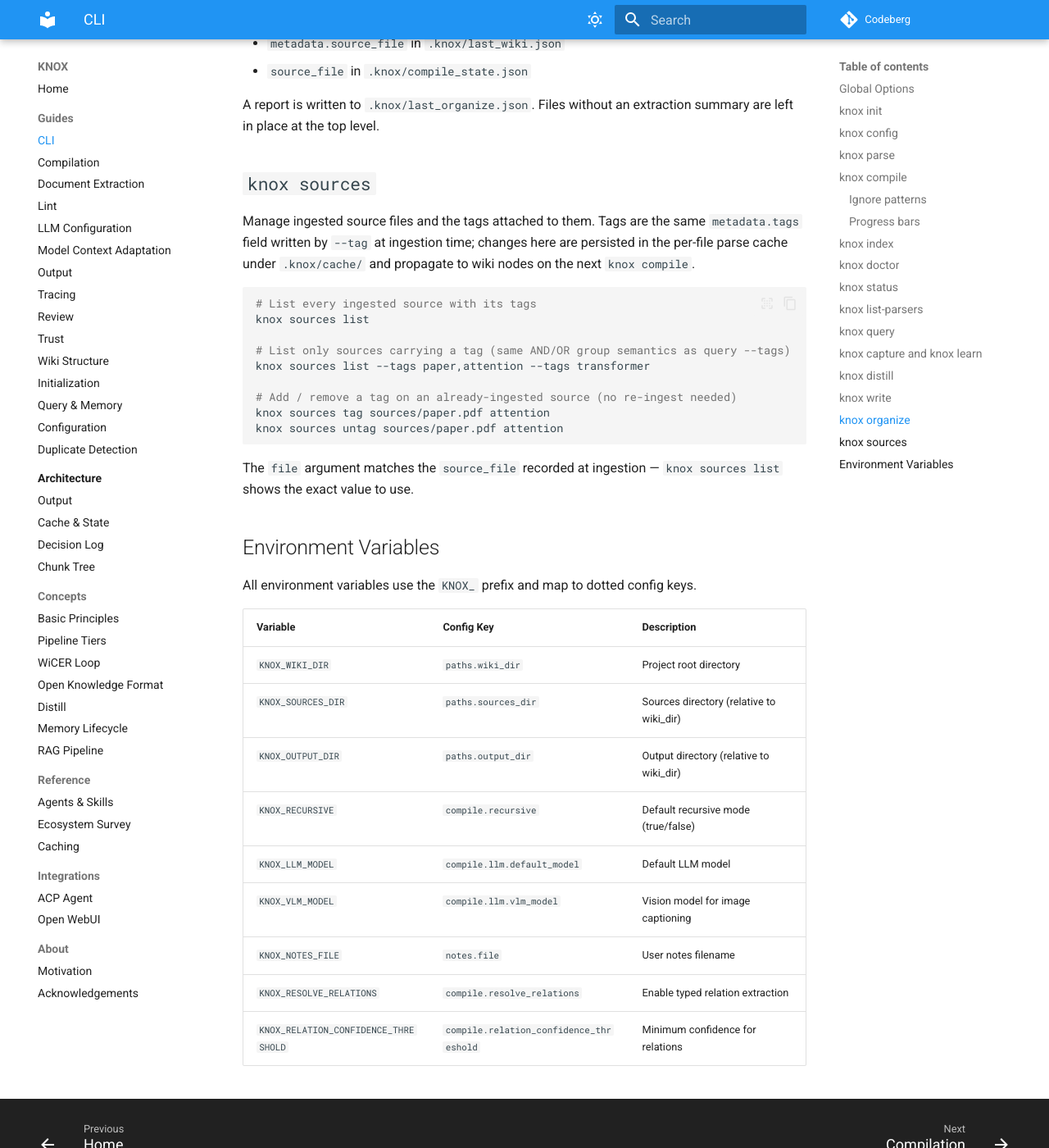
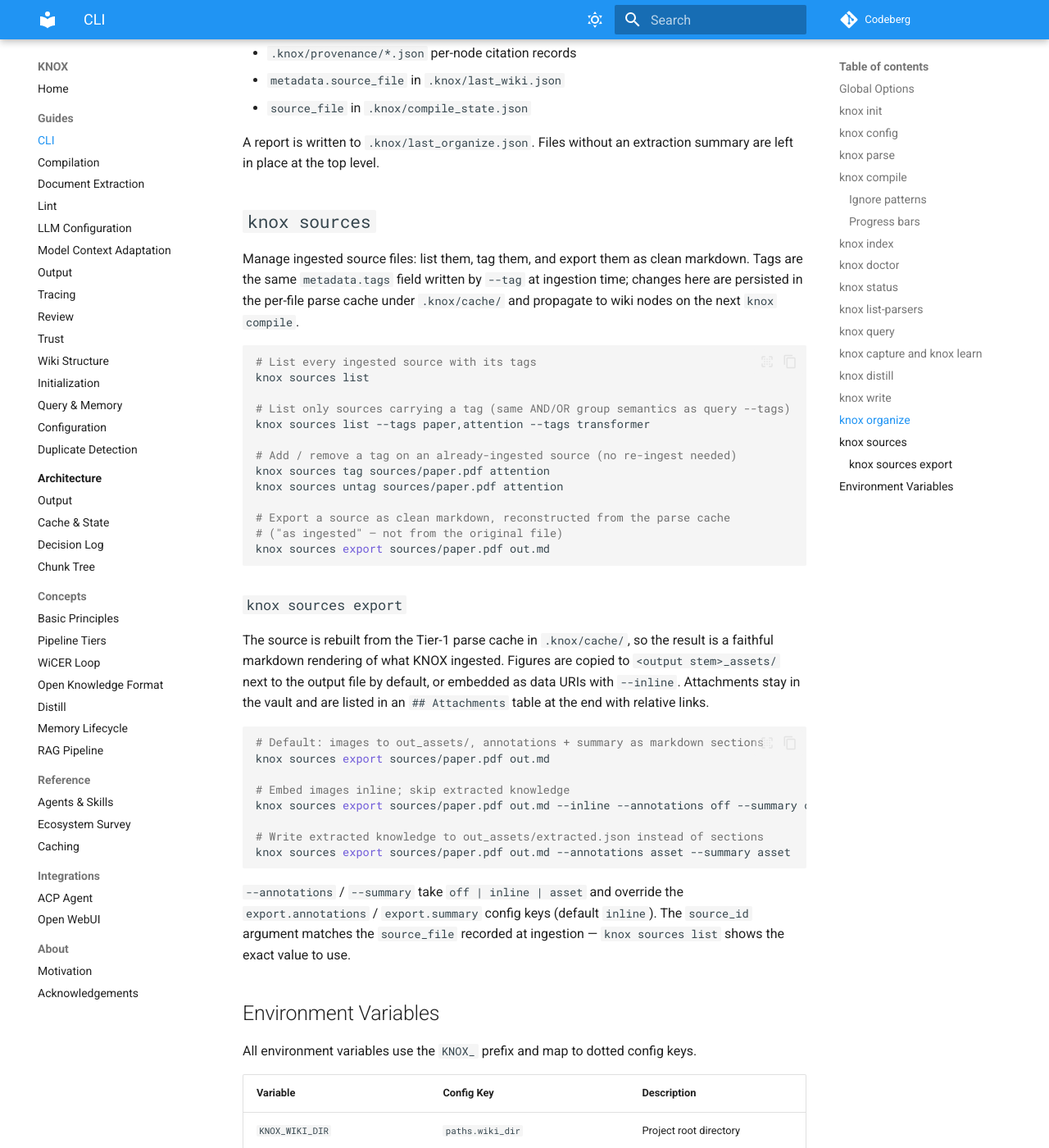
Before and after one commit to jr2804/kompend, an MkDocs documentation site: the page built from docs/guides/cli.md, in a window 1280 px wide and 1400 px high, scrolled down 10822 px. Shown: the whole window at 82% size. Built offline with MkDocs 1.6.1 and Material for MkDocs 9.7.7, drawn with Linux system fonts in a browser that asks for light colours; some of the changed text lies outside the part shown.

Commit message:
docs(sources): document sources export and archive implementation plan

````diff
--- a/docs/guides/cli.md
+++ b/docs/guides/cli.md
@@ -21,6 +21,7 @@ KNOX provides a Typer-based CLI with the following commands:
 | `knox sources list` | List ingested source files with their tags (`--tags` filter) |
 | `knox sources tag` | Add a tag to an ingested source file |
 | `knox sources untag` | Remove a tag from an ingested source file |
+| `knox sources export` | Render an ingested source as clean markdown |
 | `knox trace [SLUG]` | List pages with slugs, or trace a page to its sources |
 | `knox capture` | LLM-extract knowledge items from free text (`--tag`) |
 | `knox learn` | Store a fact verbatim as a source, no LLM (`--tag`) |
@@ -404,7 +405,8 @@ extraction summary are left in place at the top level.
 
 ## `knox sources`
 
-Manage ingested source files and the tags attached to them. Tags are the same
+Manage ingested source files: list them, tag them, and export them as clean
+markdown. Tags are the same
 `metadata.tags` field written by `--tag` at ingestion time; changes here are
 persisted in the per-file parse cache under `.knox/cache/` and propagate to
 wiki nodes on the next `knox compile`.
@@ -419,9 +421,34 @@ knox sources list --tags paper,attention --tags transformer
 # Add / remove a tag on an already-ingested source (no re-ingest needed)
 knox sources tag sources/paper.pdf attention
 knox sources untag sources/paper.pdf attention
+
+# Export a source as clean markdown, reconstructed from the parse cache
+# ("as ingested" — not from the original file)
+knox sources export sources/paper.pdf out.md
 ```
 
-The `file` argument matches the `source_file` recorded at ingestion —
+### `knox sources export`
+
+The source is rebuilt from the Tier-1 parse cache in `.knox/cache/`, so the
+result is a faithful markdown rendering of what KNOX ingested. Figures are
+copied to `<output stem>_assets/` next to the output file by default, or
+embedded as data URIs with `--inline`. Attachments stay in the vault and are
+listed in an `## Attachments` table at the end with relative links.
+
+```bash
+# Default: images to out_assets/, annotations + summary as markdown sections
+knox sources export sources/paper.pdf out.md
+
+# Embed images inline; skip extracted knowledge
+knox sources export sources/paper.pdf out.md --inline --annotations off --summary off
+
+# Write extracted knowledge to out_assets/extracted.json instead of sections
+knox sources export sources/paper.pdf out.md --annotations asset --summary asset
+```
+
+`--annotations` / `--summary` take `off | inline | asset` and override the
+`export.annotations` / `export.summary` config keys (default `inline`). The
+`source_id` argument matches the `source_file` recorded at ingestion —
 `knox sources list` shows the exact value to use.
 
 ## Environment Variables
````
Also changed, not shown: .agents/HISTORY.md (+10 -0 lines), .agents/history/2026-08-16-source-export-md.md (added, +188 -0 lines), docs/guides/configuration.md (+1 -0 lines).
